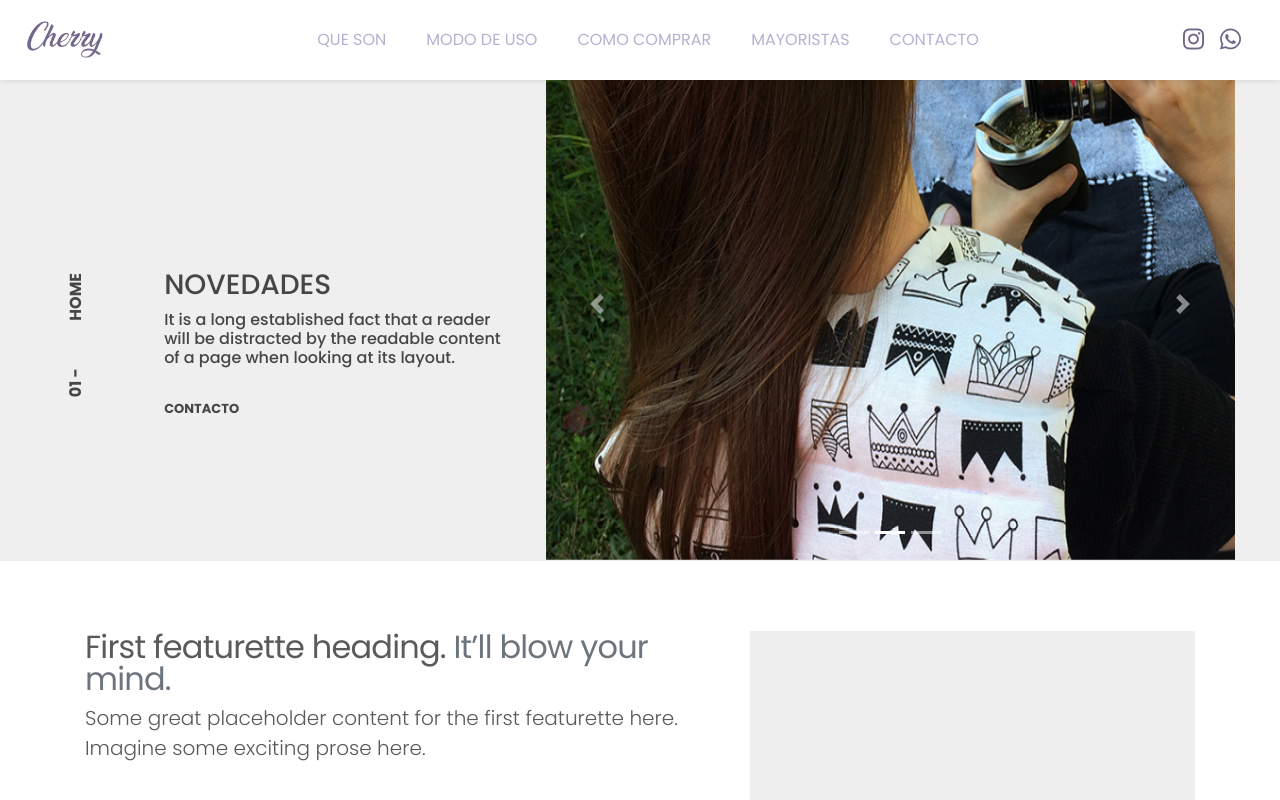
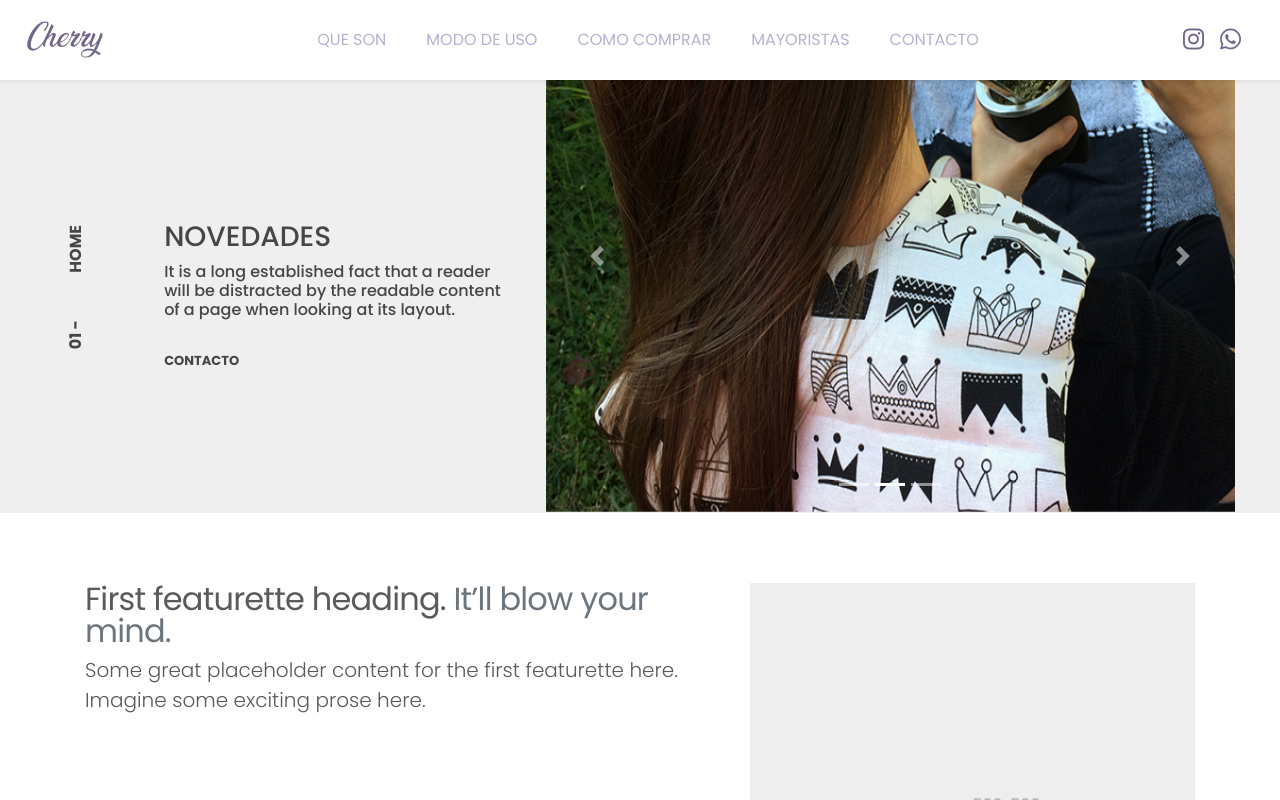
Before and after one commit to AgustinTafura/cherry-coder, a React (Create React App) app: page / in a window 1280 px wide. Shown: the top 800 px of the page. Built offline with nearby package versions, Linux system fonts and the light colour scheme.

Commit message:
saqué margenes del body que quedaron cuando uni las ramas

```diff
--- a/src/App.css
+++ b/src/App.css
@@ -8,8 +8,6 @@
 @import url('https://fonts.googleapis.com/css2?family=Poppins:ital,wght@0,100;0,200;0,300;0,400;0,500;0,600;1,100;1,200;1,300;1,400;1,500&display=swap');
 
 body {
-  padding-top: 3rem;
-  padding-bottom: 3rem;
   color: #5a5a5a;
   font-family: 'Poppins';
   letter-spacing: 1px, 100;
```
Also changed, not shown: src/components/Navbar/index.css (+1 -7 lines).
